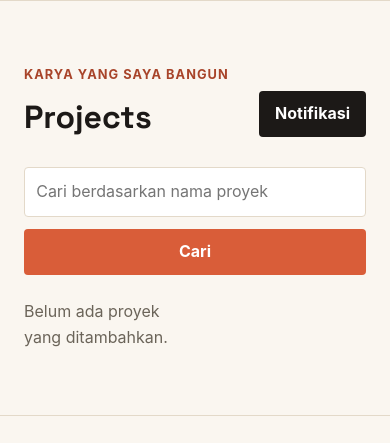
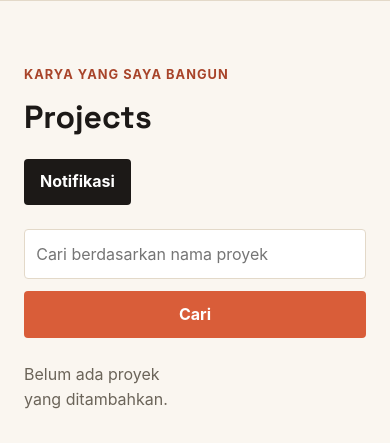
Before and after one commit to faishalfy/myportofolio, a Django app: page /projects/ in a window 390 px wide. Shown: the part 81-524 px from the top of the page. Run offline with Django 5.2, Linux system fonts and the light colour scheme; data that the repository does not hold is empty.

Commit message:
style: make ui for notifications better

```diff
--- a/static/css/style.css
+++ b/static/css/style.css
@@ -789,6 +789,14 @@ summary:focus-visible,
     margin-bottom: 0;
 }
 
+.project-header__actions {
+    display: flex;
+    align-items: center;
+    justify-self: end;
+    gap: 0.75rem;
+    flex-wrap: wrap;
+}
+
 .project-add-button {
     display: inline-flex;
     align-items: center;
@@ -927,6 +935,14 @@ summary:focus-visible,
 }
 
 @media (max-width: 600px) {
+    .project-header {
+        grid-template-columns: 1fr;
+    }
+
+    .project-header__actions {
+        justify-self: start;
+    }
+
     .project-search {
         flex-direction: column;
     }
--- a/templates/project.html
+++ b/templates/project.html
@@ -9,6 +9,7 @@
                 <p class="section-kicker">Karya yang saya bangun</p>
                 <div class="project-header">
                     <h1>Projects</h1>
+                    <div class="project-header__actions">
                         {% if user.is_superuser %}
                             <button type="button"
                                     class="button project-add-button"
@@ -17,9 +18,12 @@
                                 Tambah Proyek
                             </button>
                         {% endif %}
-                <button class="button button-secondary" onclick="showToast('Notifikasi Sistem', 'Project berhasil dimuat dengan baik!', 'success')">
+                        <button type="button"
+                                class="button button-secondary"
+                                onclick="showToast('Notifikasi Sistem', 'Project berhasil dimuat dengan baik!', 'success')">
                             Notifikasi
                         </button>
+                    </div>
                 </div>
                 <form method="get"
                       action="{% url 'main:show_projects' %}"
```
Lines whose indentation alone changed are shown as unchanged.
